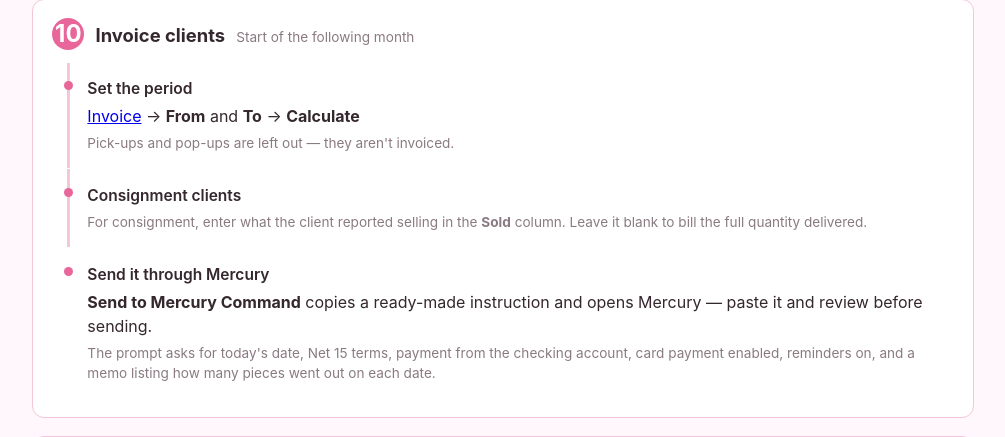
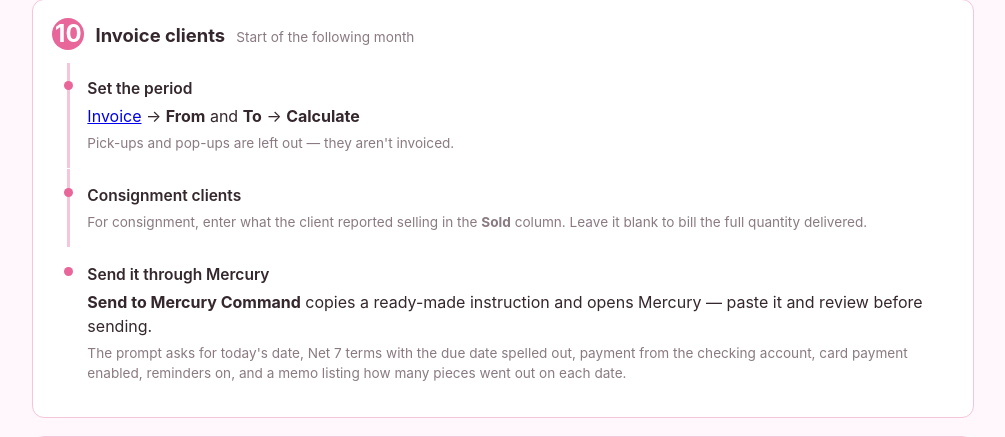
Before and after one commit to papaya-aya/ichigo-ichie, a Flask app: page /owner/guide in a window 1280 px wide. Shown: the part 5095-5532 px from the top of the page, without its empty margins (137-1142 px from the left). Run offline with Flask 3, Linux system fonts and the light colour scheme; the visitor is signed in with stand-in values (Sample User, id 1); data that the repository does not hold is empty; parts of the project's set-up code (start-up, migrations or seed data) failed here and were passed over; some libraries are stand-ins or nearby versions.

Commit message:
Invoice on Net 7 instead of Net 15
Collection was taking long enough to strain cash. The Mercury prompt now
asks for Net 7 and spells out the due date explicitly, rather than
leaving Mercury to derive it from the term.

Co-Authored-By: Claude Opus 5 <noreply@anthropic.com>

```diff
--- a/templates/guide.html
+++ b/templates/guide.html
@@ -417,7 +417,8 @@
       <div class="guide-step-label">Send it through Mercury</div>
       <p><b>Send to Mercury Command</b> copies a ready-made instruction and opens Mercury —
         paste it and review before sending.</p>
-      <p class="help">The prompt asks for today's date, Net 15 terms, payment from the checking account,
+      <p class="help">The prompt asks for today's date, Net 7 terms with the due date spelled out,
+        payment from the checking account,
         card payment enabled, reminders on, and a memo listing how many pieces went out on each date.</p>
     </div>
 
--- a/templates/invoice.html
+++ b/templates/invoice.html
@@ -155,6 +155,8 @@ document.addEventListener('click', function(ev) {
   }
 
   const today = new Date().toISOString().slice(0, 10);
+  // Net 7 — collection was running too long to be comfortable on cash.
+  const dueDate = new Date(Date.now() + 7 * 864e5).toISOString().slice(0, 10);
   const emailPart = email ? ' Send to ' + email + '.' : '';
   const deliveries = JSON.parse(tr.dataset.deliveries || '[]');
   const memoPart = deliveries.length
@@ -164,7 +166,8 @@ document.addEventListener('click', function(ev) {
   const prompt =
     'Create an invoice for ' + name + ' for the period ' + from + ' to ' + to +
     ' for ' + pcs + ' daifuku at $' + price.toFixed(2) + ' each, totaling $' + amount +
-    '. Use today (' + today + ') as the invoice date. Payment terms: Net 15.' +
+    '. Use today (' + today + ') as the invoice date. Payment terms: Net 7,' +
+    ' due ' + dueDate + '.' +
     ' Send from the checking account. Enable payment by credit card.' +
     ' Enable reminders.' + memoPart + emailPart;
 
```
